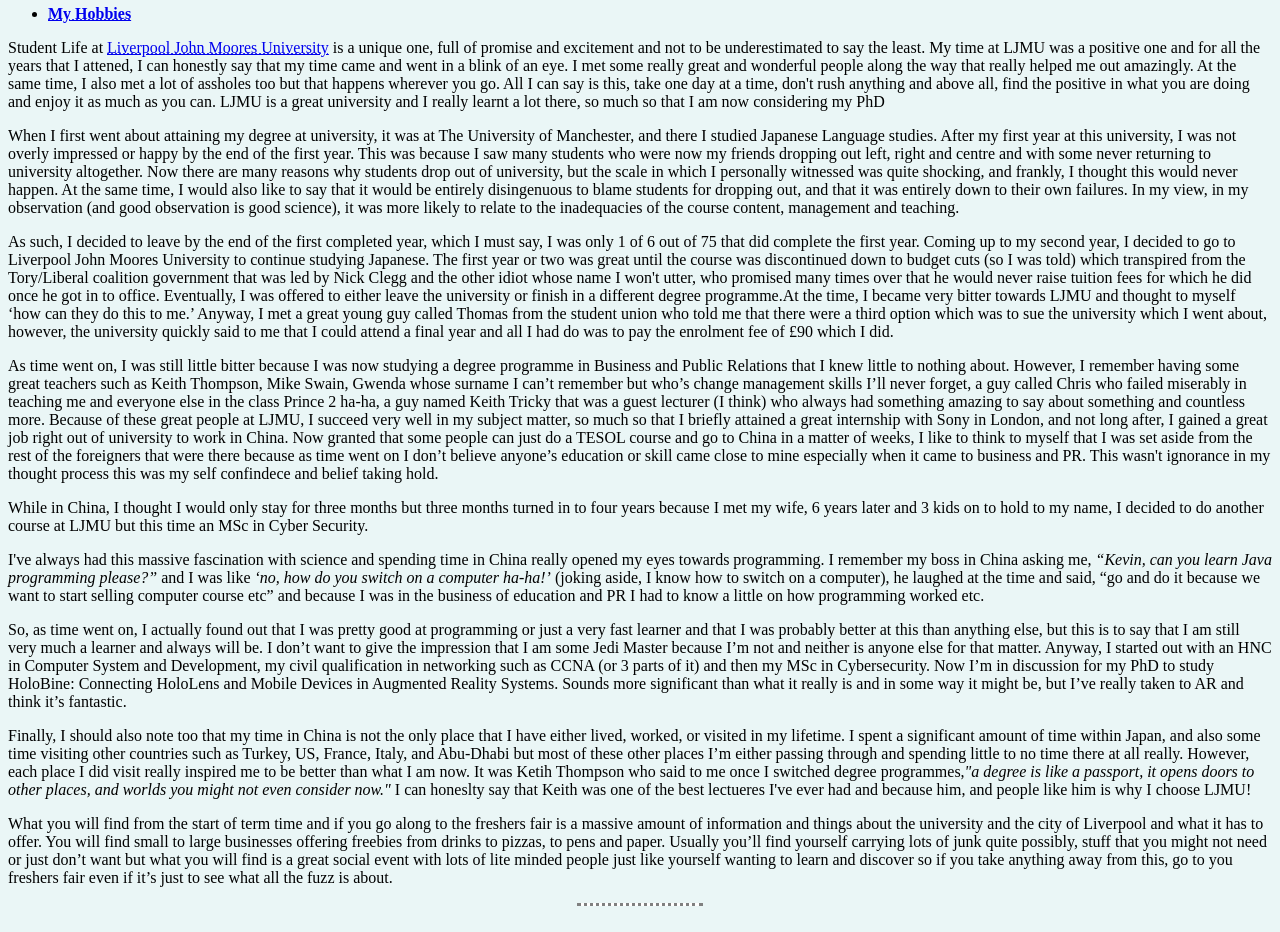
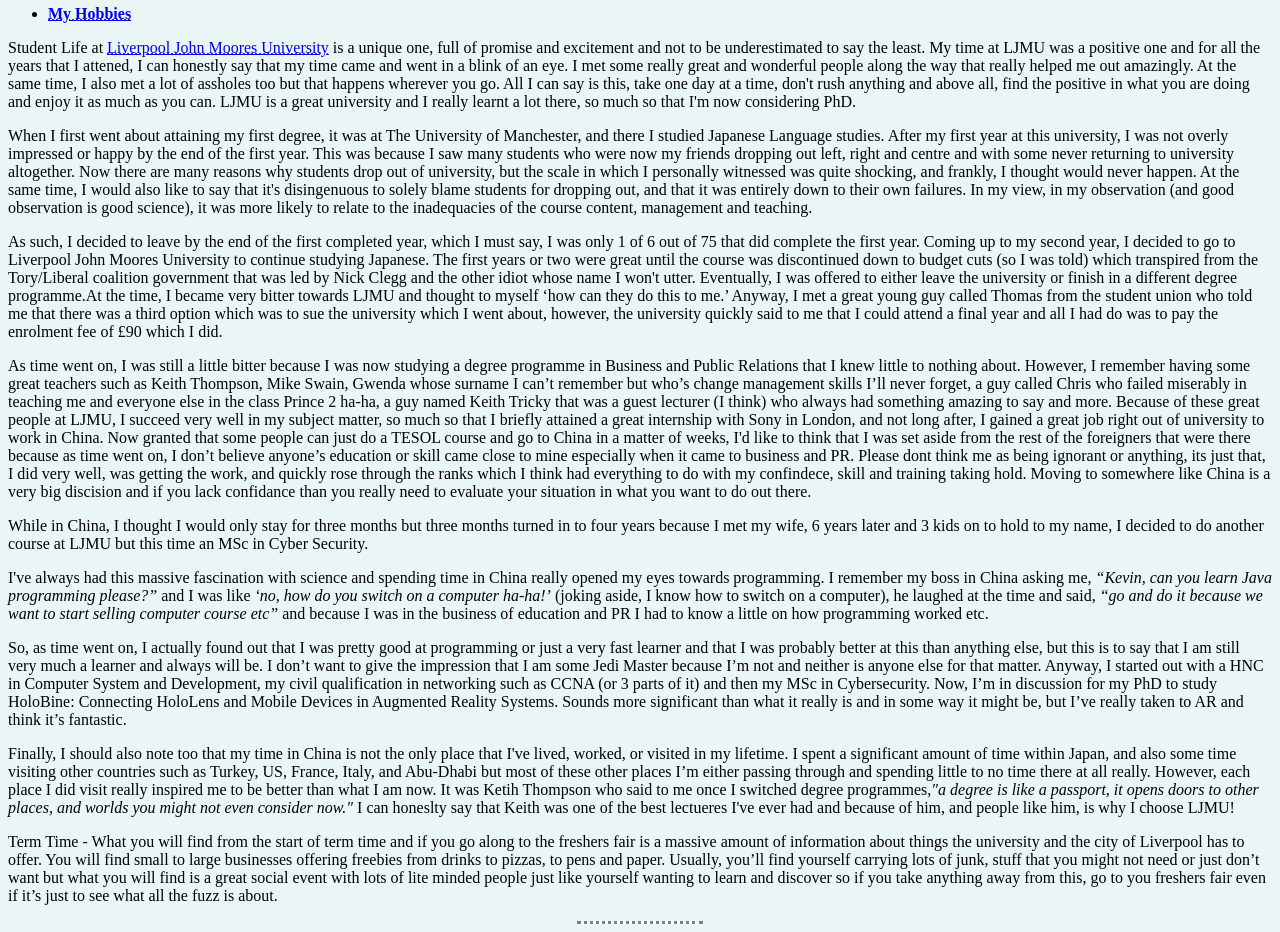
Before and after one commit to kevmc6264/cv, a plain HTML site: page Student Life.html in a window 1280 px wide. Shown: the part 240-1172 px from the top of the page. Drawn offline with Linux system fonts and the light colour scheme.

Commit message:
Add files via upload

```diff
--- a/Student Life.html
+++ b/Student Life.html
@@ -9,7 +9,16 @@
 
 <body>
 
-  <h1> <center>My Student Life at LJMU</center></h1> <h3><center>by</center></h3> <h2><center>Kevin McNally</center></h2> <h5>3/11/2019</h5>
+  <h1>
+    <center>My Student Life at LJMU</center>
+  </h1>
+  <h3>
+    <center>by</center>
+  </h3>
+  <h2>
+    <center>Kevin McNally</center>
+  </h2>
+  <h5>3/11/2019</h5>
   <ul>
     <li><strong><a href="index.html"><abbr title="Main Menu">Main Menu</abbr></a></strong></li><br>
     <li> <strong><a href="Hobbies.html"><abbr title="My Hobbies Page">My Hobbies</abbr></a></strong></li>
@@ -23,17 +32,17 @@
     happens wherever you go. All I can say is this, take one day at a time, don't rush
     anything and above all, find the positive in what you are doing and enjoy it
     as much as you can. LJMU is a great university and I really learnt a lot there,
-    so much so that I am now considering my PhD</p>
+    so much so that I'm now considering PhD.</p>
 
-  <p>When I first went about attaining my degree at university, it was at The
+  <p>When I first went about attaining my first degree, it was at The
     University of Manchester, and there I studied Japanese Language studies.
     After my first year at this university, I was not overly impressed or happy
     by the end of the first year. This was because I saw many students who were
     now my friends dropping out left, right and centre and with some never
     returning to university altogether. Now there are many reasons why students
     drop out of university, but the scale in which I personally witnessed was
-    quite shocking, and frankly, I thought this would never happen. At the same
-    time, I would also like to say that it would be entirely disingenuous to
+    quite shocking, and frankly, I thought would never happen. At the same
+    time, I would also like to say that it's disingenuous to solely
     blame students for dropping out, and that it was entirely down to their own failures.
     In my view, in my observation (and good observation is good science), it
     was more likely to relate to the inadequacies of the course content, management
@@ -43,35 +52,36 @@
     I must say, I was only 1 of 6 out of 75 that did complete the first year.
     Coming up to my second year, I decided to go to Liverpool John
     Moores University to continue studying Japanese. The first
-    year or two was great until the course was discontinued down to budget cuts
+    years or two were great until the course was discontinued down to budget cuts
     (so I was told) which transpired from the Tory/Liberal coalition government
-    that was led by Nick Clegg and the other idiot whose name I won't utter, who
-    promised many times over that he would never raise tuition fees for which he
-    did once he got in to office. Eventually, I was offered to either leave the
+    that was led by Nick Clegg and the other idiot whose name I won't utter. Eventually, I was offered to either leave the
     university or finish in a different degree programme.At the time, I became
     very bitter towards LJMU and thought to myself ‘how can they do this to me.’
     Anyway, I met a great young guy called Thomas from the student union who
-    told me that there were a third option which was to sue the university which
+    told me that there was a third option which was to sue the university which
     I went about, however, the university quickly said to me that I could attend
     a final year and all I had do was to pay the enrolment fee of £90 which I did.</p>
 
-  <p>As time went on, I was still little bitter because I was now studying a degree
+  <p>As time went on, I was still a little bitter because I was now studying a degree
     programme in Business and Public Relations that I knew little to nothing
     about. However, I remember having some great teachers such as Keith Thompson,
     Mike Swain, Gwenda whose surname I can’t remember but who’s change
     management skills I’ll never forget, a guy called Chris who failed
     miserably in teaching me and everyone else in the class Prince 2 ha-ha,
     a guy named Keith Tricky that was a guest lecturer (I think) who always
-    had something amazing to say about something and countless more. Because
+    had something amazing to say and more. Because
     of these great people at LJMU, I succeed very well in my subject matter,
     so much so that I briefly attained a great internship with Sony in London,
     and not long after, I gained a great job right out of university to work in
     China. Now granted that some people can just do a TESOL course and go to
-    China in a matter of weeks, I like to think to myself that I was set aside
-    from the rest of the foreigners that were there because as time went on
+    China in a matter of weeks, I'd like to think that I was set aside
+    from the rest of the foreigners that were there because as time went on,
     I don’t believe anyone’s education or skill came close to mine especially
-    when it came to business and PR. This wasn't ignorance in my thought process
-    this was my self confindece and belief taking hold.</p>
+    when it came to business and PR. Please dont think me as being ignorant or anything,
+    its just that, I did very well, was getting the work, and quickly rose through the ranks
+    which I think had everything to do with my confindece, skill and training taking hold.
+    Moving to somewhere like China is a very big discision and if you lack confidance than you really
+    need to evaluate your situation in what you want to do out there.</p>
 
   <p>While in China, I thought I would only stay for three months but three months
     turned in to four years because I met my wife, 6 years later and 3 kids on
@@ -82,8 +92,8 @@
     in China really opened my eyes towards programming. I remember my boss
     in China asking me, <em>“Kevin, can you learn Java programming please?”</em>
     and I was like <em>‘no, how do you switch on a computer ha-ha!’</em> (joking aside, I
-    know how to switch on a computer), he laughed at the time and said, “go and do
-    it because we want to start selling computer course etc” and because I
+    know how to switch on a computer), he laughed at the time and said, <em>“go and do
+    it because we want to start selling computer course etc”</em> and because I
     was in the business of education and PR I had to know a little on how
     programming worked etc.</p>
   <p>
@@ -92,31 +102,31 @@
     than anything else, but this is to say that I am still very much a
     learner and always will be. I don’t want to give the impression that I am
     some Jedi Master because I’m not and neither is anyone else for that matter.
-    Anyway, I started out with an HNC in Computer System and Development,
+    Anyway, I started out with a HNC in Computer System and Development,
     my civil qualification in networking such as CCNA (or 3 parts of it) and
-    then my MSc in Cybersecurity. Now I’m in discussion for my PhD to study
+    then my MSc in Cybersecurity. Now, I’m in discussion for my PhD to study
     HoloBine: Connecting HoloLens and Mobile Devices in Augmented Reality Systems.
     Sounds more significant than what it really is and in some way it might
     be, but I’ve really taken to AR and think it’s fantastic.</p>
 
   <p>Finally, I should also note too that my time in China is not the only
-    place that I have either lived, worked, or visited in my lifetime. I spent
+    place that I've lived, worked, or visited in my lifetime. I spent
     a significant amount of time within Japan, and also some time visiting
     other countries such as Turkey, US, France, Italy, and Abu-Dhabi but most
     of these other places I’m either passing through and spending little to
     no time there at all really. However, each place I did visit really inspired me
     to be better than what I am now. It was Ketih Thompson who said to me once I switched
     degree programmes,<em>"a degree is like a passport, it opens doors
-    to other places, and worlds you might not even consider now."</em>
+      to other places, and worlds you might not even consider now."</em>
     I can honeslty say that Keith was one of the best lectueres I've ever had
-    and because him, and people like him is why I choose LJMU!</p>
+    and because of him, and people like him, is why I choose LJMU!</p>
 
-  <p>What you will find from the start of term time and if you go along to the
-    freshers fair is a massive amount of information and things about the
-    university and the city of Liverpool and what it has to offer. You will
+  <p>Term Time - What you will find from the start of term time and if you go along to the
+    freshers fair is a massive amount of information about things the
+    university and the city of Liverpool has to offer. You will
     find small to large businesses offering freebies from drinks to
-    pizzas, to pens and paper. Usually you’ll find yourself carrying lots of
-    junk quite possibly, stuff that you might not need or just don’t want but
+    pizzas, to pens and paper. Usually, you’ll find yourself carrying lots of
+    junk, stuff that you might not need or just don’t want but
     what you will find is a great social event with lots of lite minded people
     just like yourself wanting to learn and discover so if you take anything
     away from this, go to you freshers fair even if it’s just to see what all
```
Also changed, not shown: ChristmasMarket.html (+3 -3 lines), Hobbies.html (+3 -2 lines), index.html (+5 -4 lines).
